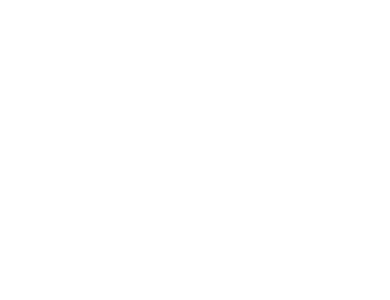
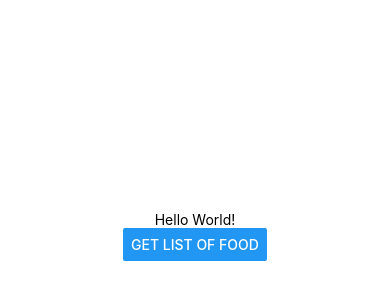
Before and after one commit to otsilemodiselle/sergeants-order-mobile, a React Native app in the folder sergeants_orders_app/: screen / in a window 390 px wide. Shown: the part 186-486 px from the top of the page. Built offline with nearby package versions, Linux system fonts and the light colour scheme.

Commit message:
setup Axios backend

```diff
--- a/sergeants_orders_app/App.tsx
+++ b/sergeants_orders_app/App.tsx
@@ -1,7 +1,40 @@
 import { StatusBar } from 'expo-status-bar';
-import { SafeAreaView, ImageBackground, TextInput, Text }from 'react-native';;
-
+import { Button, Text, View, StyleSheet }from 'react-native';
+import axios from 'axios';
+import { useEffect } from 'react';
 
 export default function App() {
 
+  const endpointURL = "https://67dc7d76e00db03c406839c3.mockapi.io/food"
+
+  const getListOfFood = async() => {
+
+    try{
+      console.log("Button Pressed: Fetching food list...");
+      const response = await axios.get(endpointURL)
+      console.log(JSON.stringify(response.data, null, 3));
+    }
+    catch(error)
+    {
+      console.error("Error fetching food list:", error)
+    }}
+
+  return (
+    <View style={styles.container}>
+      <Text>Hello World!</Text>
+      <StatusBar style="auto"/>
+      <Button
+        title="Get List of Food"
+        onPress={getListOfFood}
+      />
+    </View>
+  )
 }
+
+const styles = StyleSheet.create({
+  container: {
+    flex:1,
+    alignItems: "center",
+    justifyContent: "center"
+  }
+})
```
